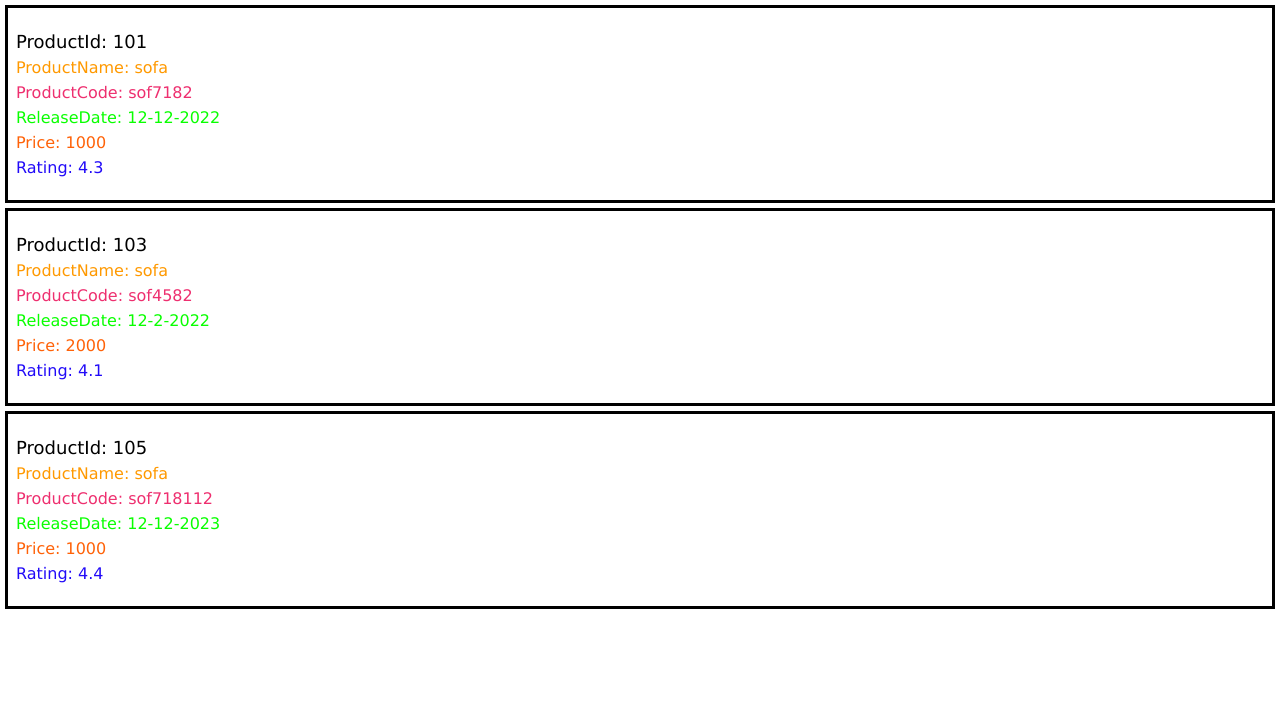
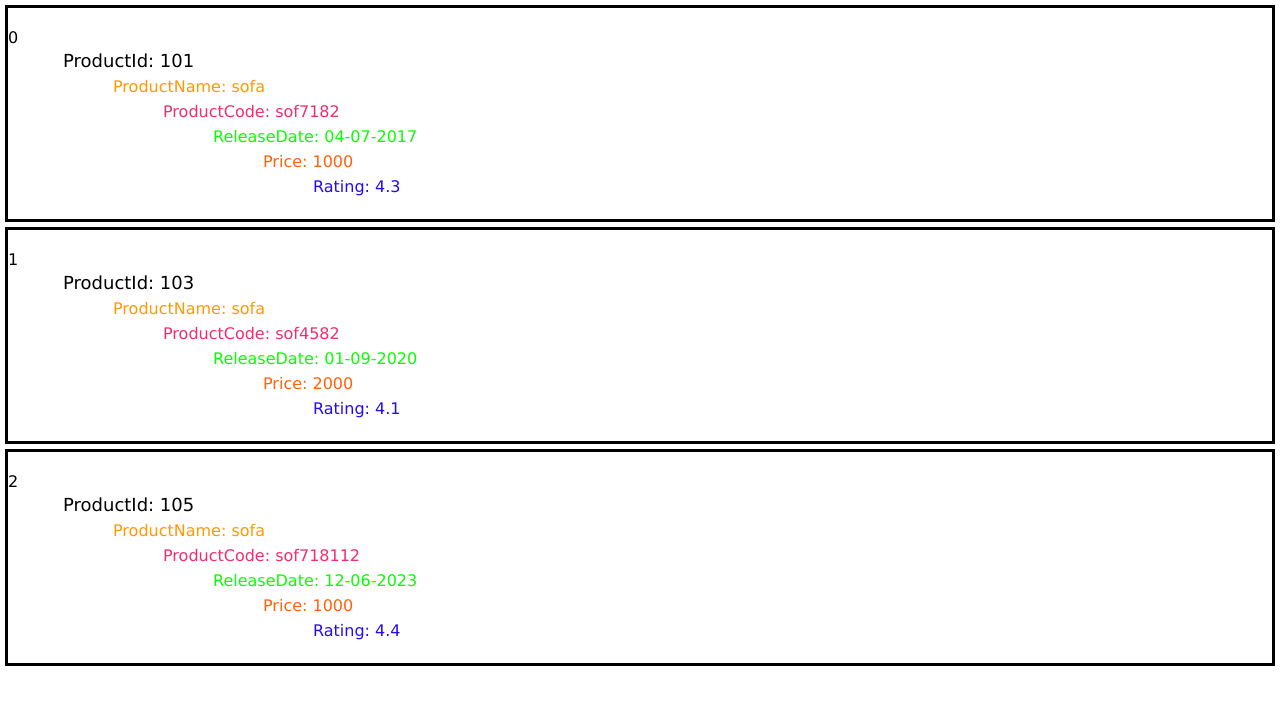
Before and after one commit to priyodas12/angular-basic-v1, an Angular app: page / in a window 1280 px wide. Shown: the top 704 px of the page. Built offline with nearby package versions, Linux system fonts and the light colour scheme.

Commit message:
added index

```diff
--- a/src/app/products/products.component.css
+++ b/src/app/products/products.component.css
@@ -9,28 +9,28 @@
 .txt1 {
   padding-left: 5px;
   font-size: large;
-  margin: 3px;
+  margin: 3px 50px;
   color: black;
 }
 
 .txt2 {
   padding-left: 5px;
   font-size: medium;
-  margin: 3px;
+  margin: 3px 100px;
   color: rgb(255, 153, 0);
 }
 
 .txt3 {
   padding-left: 5px;
   font-size: medium;
-  margin: 3px;
+  margin: 3px 150px;
   color: rgb(238, 47, 111);
 }
 
 .txt4 {
   padding-left: 5px;
   font-size: medium;
-  margin: 3px;
+  margin: 3px 200px;
   color: rgb(9, 255, 0);
 }
 
@@ -38,13 +38,13 @@
   padding-left: 5px;
   font-size: medium;
   font-display: initial;
-  margin: 3px;
+  margin: 3px 250px;
   color: rgb(255, 98, 8);
 }
 
 .txt6 {
   padding-left: 5px;
   font-size: medium;
-  margin: 3px;
+  margin: 3px 300px;
   color: rgb(34, 11, 248);
 }
--- a/src/app/products/products.component.html
+++ b/src/app/products/products.component.html
@@ -2,8 +2,9 @@
   <!-- <div *ngFor="let num of numbers">
     <p>Number: {{num *10}}</p>
   </div> -->
-  <div *ngFor="let p of productList">
+  <div *ngFor="let p of productList; let i=index">
     <div class="image-container">
+      <p>{{i}}</p>
       <p class="txt1">ProductId: {{p.productId}}</p>
       <p class="txt2">ProductName: {{p.productName}}</p>
       <p class="txt3">ProductCode: {{p.productCode}}</p>
--- a/src/app/products/products.component.ts
+++ b/src/app/products/products.component.ts
@@ -15,7 +15,7 @@ export class ProductsComponent {
       productId: 101,
       productName: 'sofa',
       productCode: 'sof7182',
-      releaseDate: '12-12-2022',
+      releaseDate: '04-07-2017',
       price: 1000,
       description: 'sofa cum bed',
       thumbRating: 4.3,
@@ -25,7 +25,7 @@ export class ProductsComponent {
       productId: 103,
       productName: 'sofa',
       productCode: 'sof4582',
-      releaseDate: '12-2-2022',
+      releaseDate: '01-09-2020',
       price: 2000,
       description: 'sofa cum bed type 3',
       thumbRating: 4.1,
@@ -35,7 +35,7 @@ export class ProductsComponent {
       productId: 105,
       productName: 'sofa',
       productCode: 'sof718112',
-      releaseDate: '12-12-2023',
+      releaseDate: '12-06-2023',
       price: 1000,
       description: 'sofa cum bed type 3',
       thumbRating: 4.4,
```
